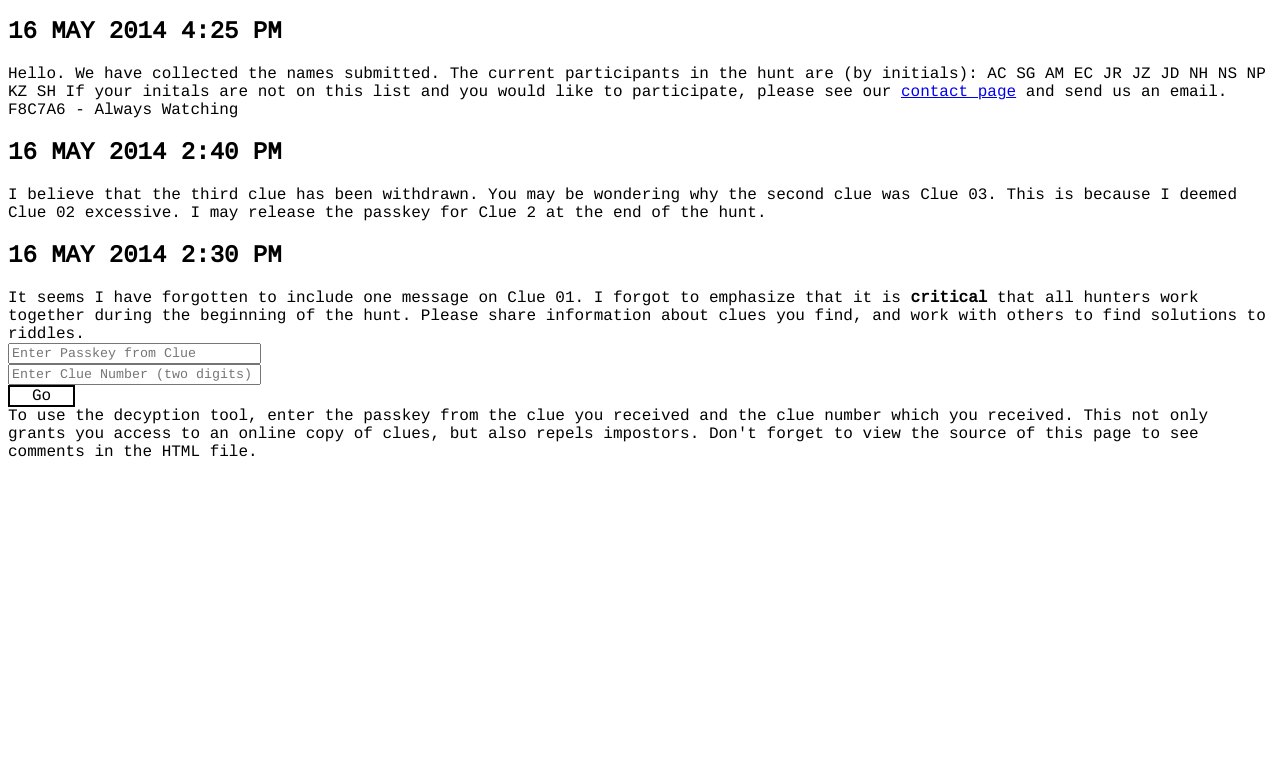
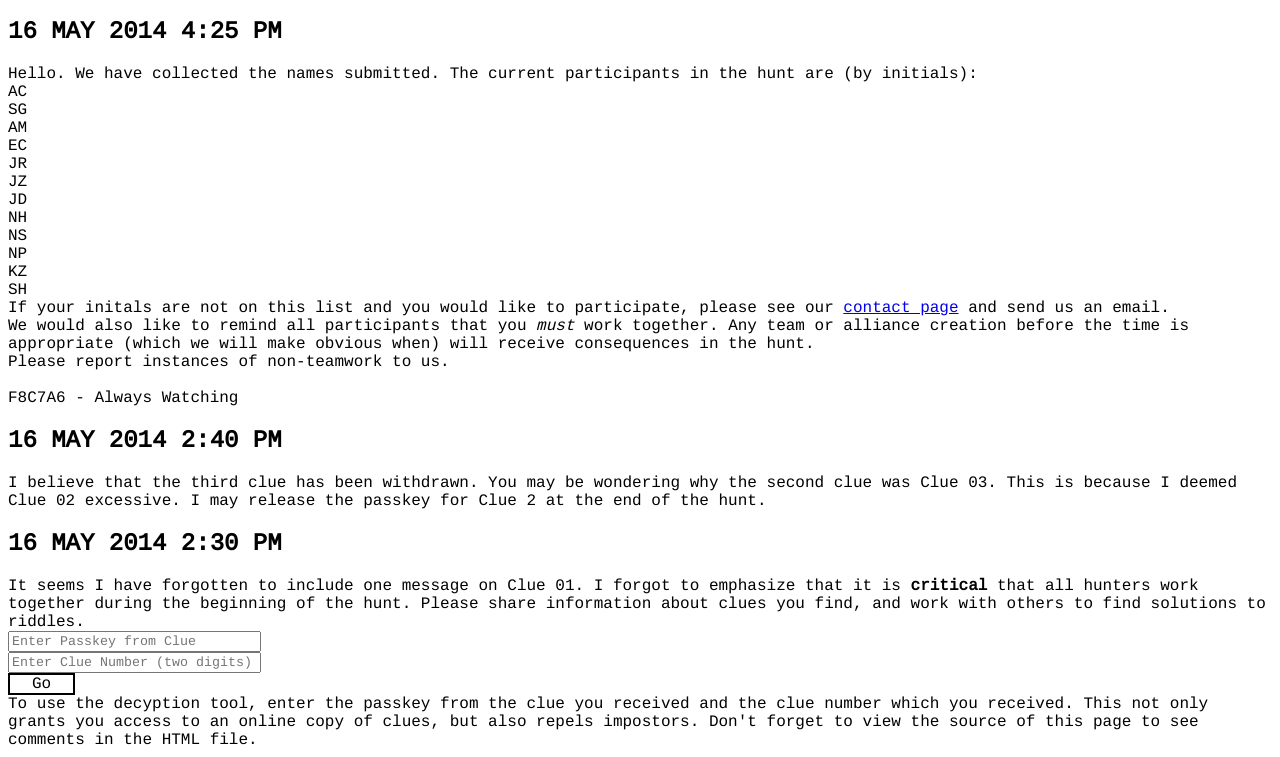
Before and after one commit to F8C7A6/F8C7A6.github.io, a plain HTML site: page index.html in a window 1280 px wide. Shown: the part 146-903 px from the top of the page. Before the commit the page ends 800 px from the top, so only its background shows below. Drawn offline with nearby package versions, Linux system fonts and the light colour scheme.

Commit message:
Update index.html

```diff
--- a/index.html
+++ b/index.html
@@ -60,21 +60,22 @@
       </div>
       <div class='news'>
         <h2>16 MAY 2014 4:25 PM</h2>
-        Hello. We have collected the names submitted. The current participants in the hunt are (by initials):
-        AC
-        SG
-        AM
-        EC
-        JR
-        JZ
-        JD
-        NH
-        NS
-        NP
-        KZ
-        SH
-        If your initals are not on this list and you would like to participate, please see our <a href='contact.html'>contact page</a> and send us an email.
-
+        Hello. We have collected the names submitted. The current participants in the hunt are (by initials):<br />
+        AC<br />
+        SG<br />
+        AM<br />
+        EC<br />
+        JR<br />
+        JZ<br />
+        JD<br />
+        NH<br />
+        NS<br />
+        NP<br />
+        KZ<br />
+        SH<br />
+        If your initals are not on this list and you would like to participate, please see our <a href='contact.html'>contact page</a> and send us an email.<br />
+        We would also like to remind all participants that you <i>must</i> work together. Any team or alliance creation before the time is appropriate (which we will make obvious when) will receive consequences in the hunt.<br />
+        Please report instances of non-teamwork to us.<br /><br />
         F8C7A6 - Always Watching
       </div>
       <div class='news'>
```
